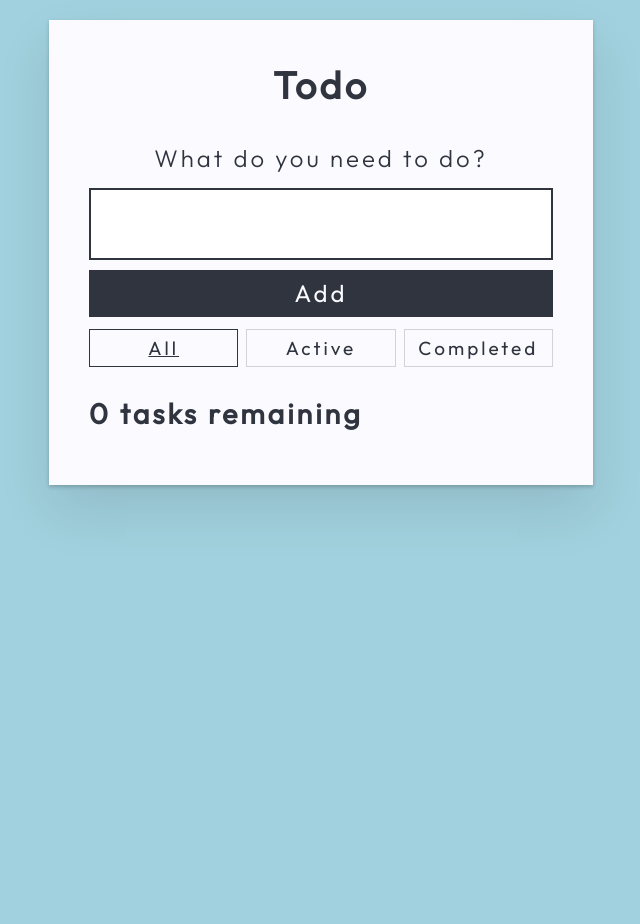
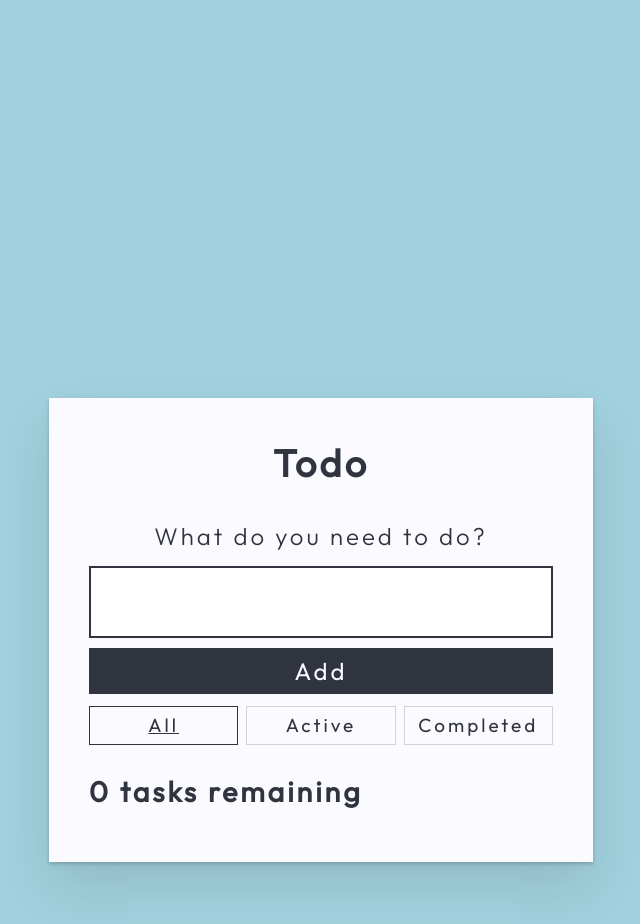
Before and after one commit to NathanDean/ReactTodo, a React (Create React App) app: page / in a window 1280 px wide. Shown: the top 924 px of the page, without its empty margins (319-959 px from the left). Built offline with nearby package versions, Linux system fonts and the light colour scheme.

Commit message:
Added flex to body

```diff
--- a/src/index.css
+++ b/src/index.css
@@ -71,6 +71,9 @@ input[type="text"] {
   border-radius: 0;
 }
 body {
+  display: flex;
+  align-items: center;
+  justify-content: center;
   height: 100vw;
   width: 100%;
   max-width: 68rem;
@@ -165,11 +168,6 @@ body {
   margin-top: 1.2rem;
 }
 /* END GLOBAL STYLES */
-#root {
-  display: flex;
-  align-items: center;
-  justify-content: center;
-}
 .todoapp {
   background: var(--offWhite);
   margin: 2rem 0 4rem 0;
```
